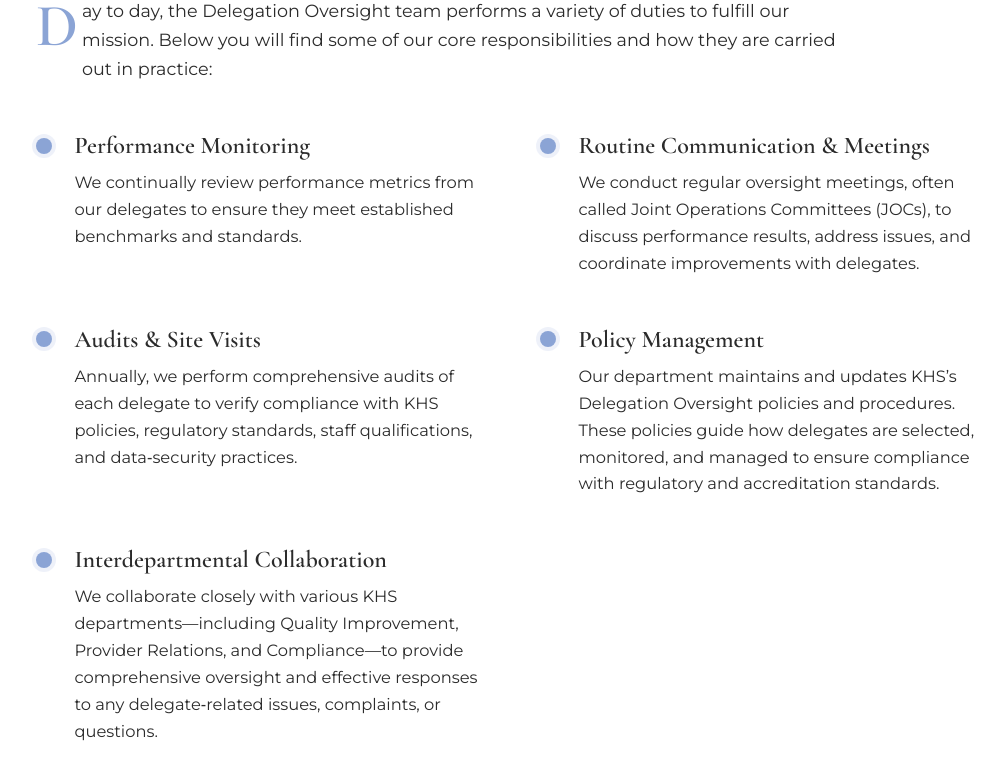
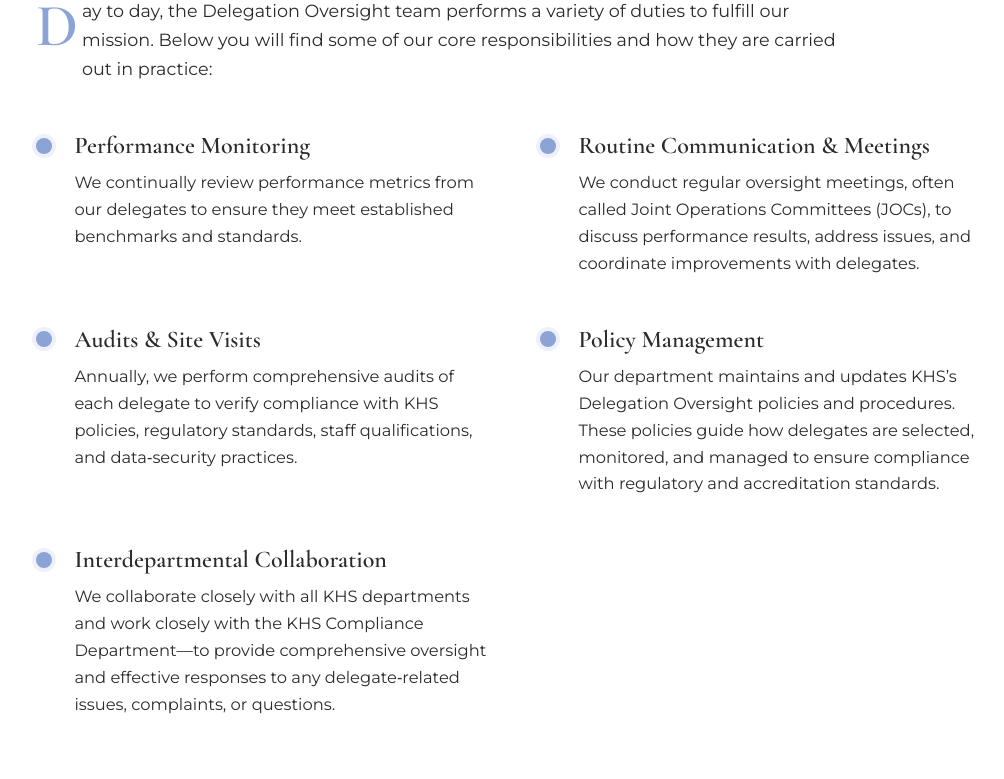
Before and after one commit to ragamuffinrachel/DO, a plain HTML site: page core/index.html in a window 1280 px wide. Shown: the part 155-934 px from the top of the page, without its empty margins (124-1128 px from the left). Drawn offline with nearby package versions, Linux system fonts and the light colour scheme.

Commit message:
Update index.html

```diff
--- a/core/index.html
+++ b/core/index.html
@@ -162,7 +162,7 @@
       <section class="item">
         <h2>Interdepartmental Collaboration</h2>
         <p>
-          We collaborate closely with various KHS departments—including Quality Improvement, Provider Relations, and Compliance—to provide comprehensive oversight and effective responses to any delegate‑related issues, complaints, or questions.
+          We collaborate closely with all KHS departments and work closely with the KHS Compliance Department—to provide comprehensive oversight and effective responses to any delegate‑related issues, complaints, or questions.
         </p>
       </section>
     </div>
```
